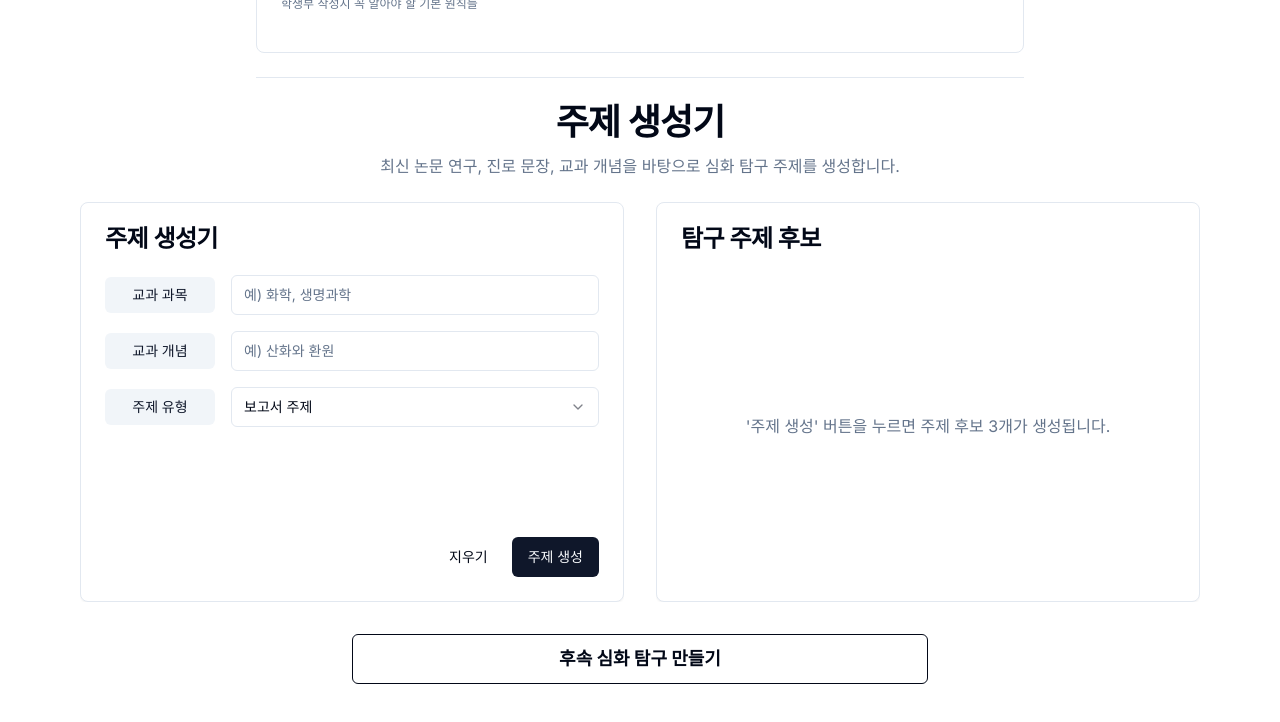
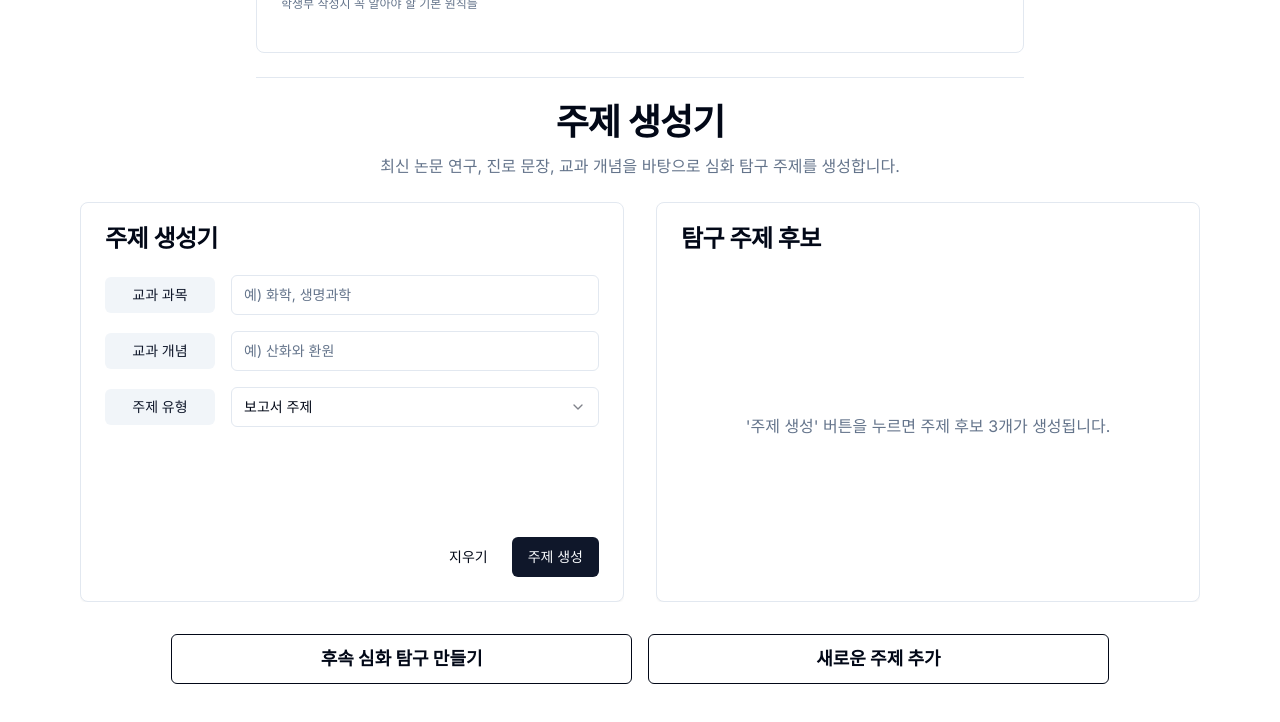
Before and after one commit to demodev-lab/framer-reimagined-alter, a React (Vite) app: page /topic-generator in a window 1280 px wide. Shown: the part 888-1610 px from the top of the page. Built offline with nearby package versions, Linux system fonts and the light colour scheme.

Commit message:
Refactor topic generator section
Reduce the width of the "후속 심화 탐구 만들기" button and add a new "새로운 주제 추가" button. Clicking the new button adds a new set of topic generator and topic candidate cards.

```diff
--- a/src/components/topic-generator/TopicGeneratorSection.tsx
+++ b/src/components/topic-generator/TopicGeneratorSection.tsx
@@ -85,6 +85,16 @@ const TopicGeneratorSection: React.FC<TopicGeneratorSectionProps> = ({
   };
 
   const handleAddFollowUpRow = () => {
+    handleAddRow();
+    // 새로운 행이 추가된 후 마지막 슬라이드로 이동
+    setTimeout(() => {
+      if (carouselApi) {
+        carouselApi.scrollTo(topicRows.length); // 새로 추가된 행의 인덱스로 이동
+      }
+    }, 100);
+  };
+
+  const handleAddNewTopic = () => {
     handleAddRow();
     // 새로운 행이 추가된 후 마지막 슬라이드로 이동
     setTimeout(() => {
@@ -207,20 +217,35 @@ const TopicGeneratorSection: React.FC<TopicGeneratorSectionProps> = ({
             </Carousel>
           </div>
 
-          {/* 후속 심화 탐구 만들기 버튼 */}
-          <div className="flex justify-center mt-8">
+          {/* 버튼들 */}
+          <div className="flex justify-center gap-4 mt-8">
             <Tooltip>
               <TooltipTrigger asChild>
                 <Button
                   variant="outline"
                   onClick={handleAddFollowUpRow}
-                  className="w-1/2 py-6 text-lg font-bold"
+                  className="w-2/5 py-6 text-lg font-bold"
                 >
                   후속 심화 탐구 만들기
                 </Button>
               </TooltipTrigger>
               <TooltipContent>
                 <p>후속 탐구를 만들고 싶다면, 클릭하세요</p>
+              </TooltipContent>
+            </Tooltip>
+
+            <Tooltip>
+              <TooltipTrigger asChild>
+                <Button
+                  variant="outline"
+                  onClick={handleAddNewTopic}
+                  className="w-2/5 py-6 text-lg font-bold"
+                >
+                  새로운 주제 추가
+                </Button>
+              </TooltipTrigger>
+              <TooltipContent>
+                <p>새로운 주제 생성기를 추가합니다</p>
               </TooltipContent>
             </Tooltip>
           </div>
```
